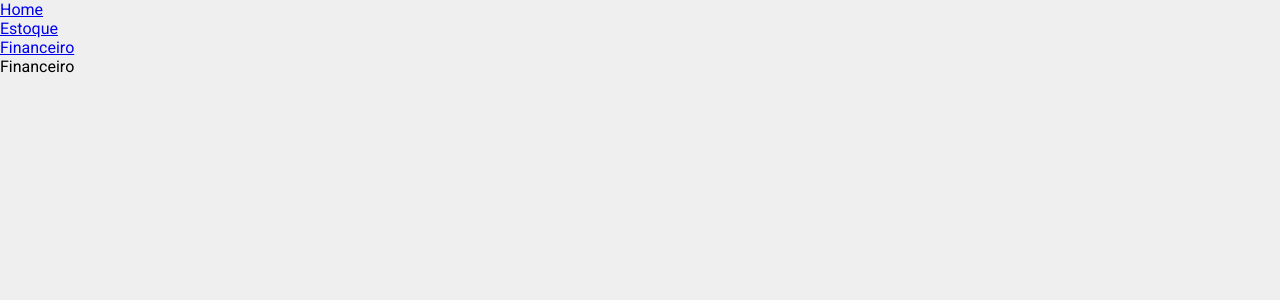
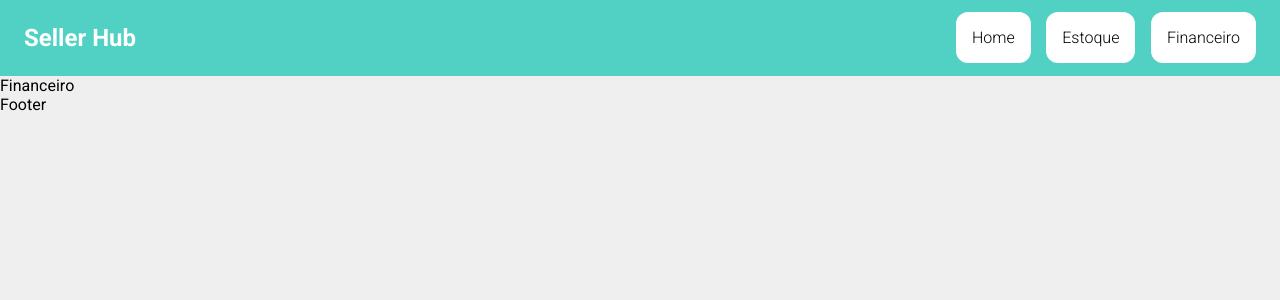
Before and after one commit to Gustavoo1122/SellerHub, a React (Create React App) app: page /financeiro in a window 1280 px wide. Shown: the top 300 px of the page. Built offline with nearby package versions, Linux system fonts and the light colour scheme; the HTML template or start-up script is replaced by a standard one; a web font is replaced by a local one.

Commit message:
feat: create initial header component

```diff
--- /dev/null
+++ b/src/components/Layout/Container/Container.module.css
@@ -0,0 +1,10 @@
+.container{
+    display: flex;
+    justify-content: space-between;
+    margin: 0 auto;
+    flex-wrap: wrap;
+}
+
+.min-height{
+    min-height: 75%;
+}
--- /dev/null
+++ b/src/components/Layout/Container/index.js
@@ -0,0 +1,9 @@
+import React from 'react';
+
+import styles from './Container.module.css';
+
+export default function Container(props) {
+  return (
+    <div className={`${styles.container}`}>{props.children}</div>
+  )
+}
--- /dev/null
+++ b/src/components/Layout/Navbar/Navbar.module.css
@@ -0,0 +1,34 @@
+.navBar{
+    display: flex;
+    justify-content: space-between;
+    padding: 1.5rem;
+    background-color:#50D1C3;
+
+}
+
+.navTitle{
+    color:#fff;
+}
+
+.navList{
+    display: flex;
+    justify-content: space-between;
+    width: 300px;
+    padding: 0;
+    margin: .25rem 0;
+    list-style: none;
+}
+
+.itemList{
+    background-color: #fff;
+    border: none;
+    font-weight: 300;
+    color: #000;
+    border-radius: .75rem;
+    padding: 1rem;
+    text-decoration: none;
+}
+
+.itemList:hover{
+    background-color: #efefef;
+}
--- a/src/components/Layout/Navbar/index.js
+++ b/src/components/Layout/Navbar/index.js
@@ -1,12 +1,16 @@
 import React from 'react';
 import {Link} from 'react-router-dom';
+import styles from './Navbar.module.css';
 
 export default function Navbar() {
   return (
-    <ul>
-        <li><Link to="/">Home</Link></li>
-        <li><Link to="/estoque">Estoque</Link></li>
-        <li><Link to="/financeiro">Financeiro</Link></li>
-    </ul>
+    <nav className={styles.navBar}>
+      <h2 className={styles.navTitle}>Seller Hub</h2>
+      <ul className={styles.navList}>
+          <li><Link to="/" className={styles.itemList}>Home</Link></li>
+          <li><Link to="/estoque" className={styles.itemList}>Estoque</Link></li>
+          <li><Link to="/financeiro" className={styles.itemList}>Financeiro</Link></li>
+      </ul>
+    </nav>
   )
 }
--- a/src/routes/AppRoutes.js
+++ b/src/routes/AppRoutes.js
@@ -1,20 +1,25 @@
 import { BrowserRouter as Router, Routes, Route} from "react-router-dom";
 
-import Navbar from "../components/Layout/Navbar";
 import Home from "../components/pages/Home";
 import Estoque from "../components/pages/Estoque";
 import Financeiro from "../components/pages/Financeiro";
+
+import Navbar from "../components/Layout/Navbar";
+import Container from "../components/Layout/Container";
+import Footer from "../components/Layout/Footer";
 
 export default function AppRoutes() {
   return (
     <Router>
         <Navbar />
-
-        <Routes>
-            <Route path="/" element={<Home />} />
-            <Route path="/estoque" element={<Estoque />} />
-            <Route path="/financeiro" element={<Financeiro />} />
-        </Routes>
+        <Container customClass="min-height">
+            <Routes>
+                <Route path="/" element={<Home />} />
+                <Route path="/estoque" element={<Estoque />} />
+                <Route path="/financeiro" element={<Financeiro />} />
+            </Routes>
+        </Container>
+        <Footer />
     </Router>
   )
 }
```
Also changed, not shown: src/components/Layout/Footer/Footer.module.css (added).
